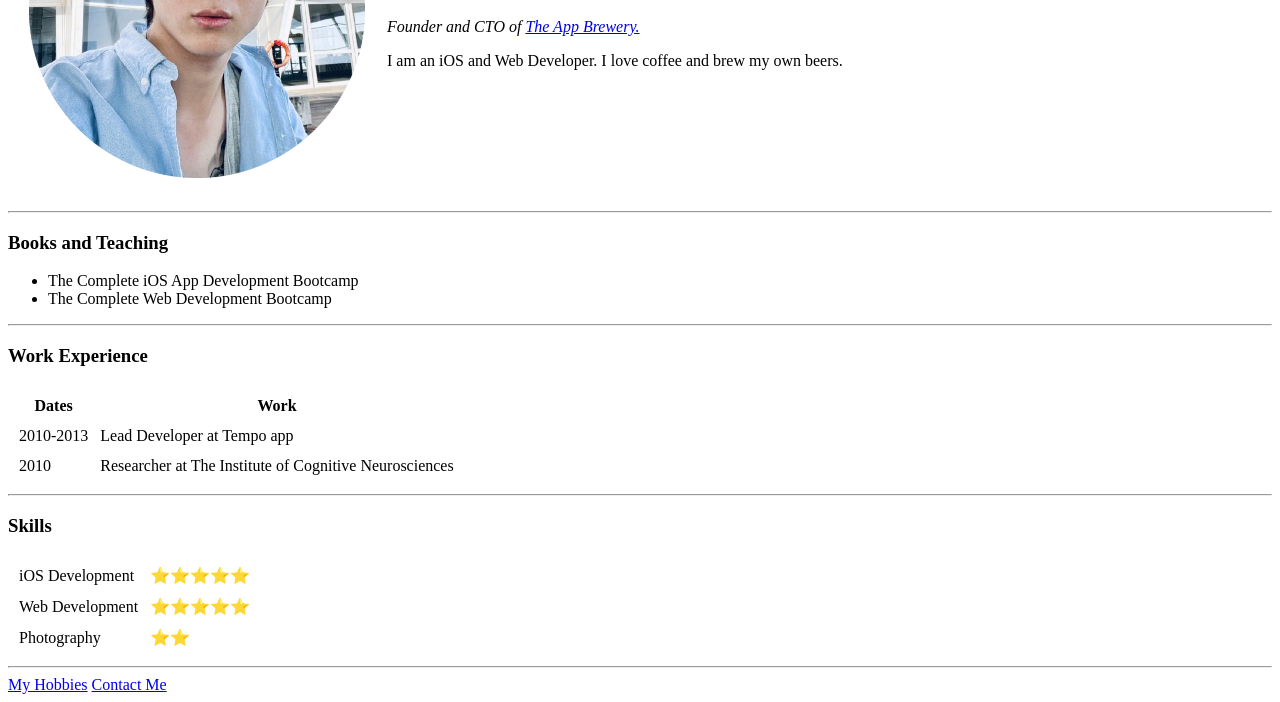
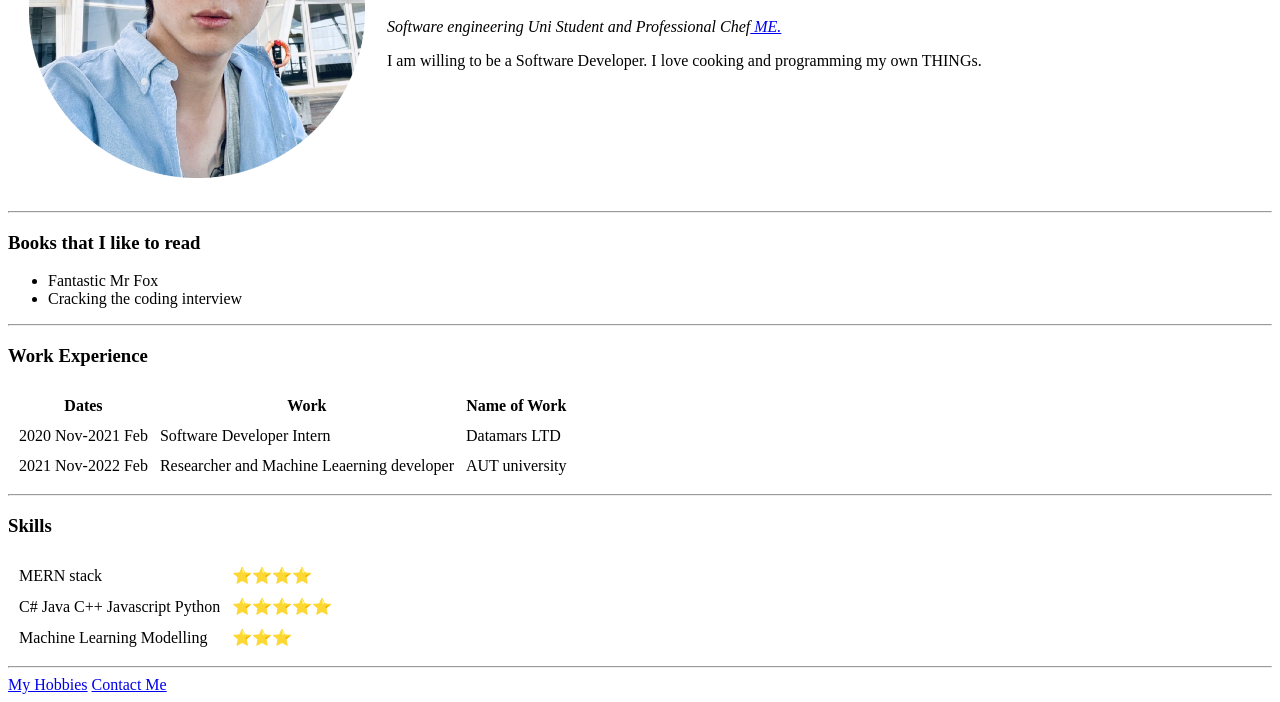
Before and after one commit to aidenkim92/cv, a plain HTML site: page index.html in a window 1280 px wide. Shown: the part 187-889 px from the top of the page. Drawn offline with Linux system fonts and the light colour scheme.

Commit message:
Updated index.html

```diff
--- a/index.html
+++ b/index.html
@@ -10,16 +10,16 @@
                 <td><img src="images/AidenKim.png" alt="Aiden profile picture"></td>
                 <td>
                     <h1>Aiden Kim</h1>
-                    <p><em>Founder and CTO of <strong></strong><a href="https://www.linkedin.com/feed/">The App Brewery.</a></strong></em></p>
-                    <p>I am an iOS and Web Developer. I love coffee and brew my own beers.</p>
+                    <p><em>Software engineering Uni Student and Professional Chef<strong></strong><a href="https://www.linkedin.com/feed/"> ME.</a></strong></em></p>
+                    <p>I am willing to be a Software Developer. I love cooking and programming my own THINGs.</p>
                 </td>
             </tr>
         </table>
         <hr>
-        <h3>Books and Teaching</h3>
+        <h3>Books that I like to read</h3>
         <ul>
-            <li>The Complete iOS App Development Bootcamp</li>
-            <li>The Complete Web Development Bootcamp</li>
+            <li>Fantastic Mr Fox</li>
+            <li>Cracking the coding interview</li>
         </ul>
         <hr>
         <h3>Work Experience</h3>
@@ -28,16 +28,19 @@
                 <tr>
                     <th>Dates</th>
                     <th>Work</th>
+                    <th>Name of Work</th>
                 </tr>
             </thead>
             <tbody>
                 <tr>
-                    <td>2010-2013</td>
-                    <td>Lead Developer at Tempo app</td>
+                    <td>2020 Nov-2021 Feb</td>
+                    <td>Software Developer Intern</td>
+                    <td>Datamars LTD</td>
                 </tr>
                 <tr>
-                    <td>2010</td>
-                    <td>Researcher at The Institute of Cognitive Neurosciences</td>
+                    <td>2021 Nov-2022 Feb</td>
+                    <td>Researcher and Machine Leaerning developer</td>
+                    <td>AUT university</td>
                 </tr>
             </tbody>
         </table>
@@ -45,16 +48,16 @@
         <h3>Skills</h3>
             <table cellspacing="10">
                 <tr>
-                    <td>iOS Development</td>
+                    <td>MERN stack</td>
+                    <td>⭐⭐⭐⭐</td>
+                </tr>
+                <tr>
+                    <td>C# Java C++ Javascript Python</td>
                     <td>⭐⭐⭐⭐⭐</td>
                 </tr>
                 <tr>
-                    <td>Web Development</td>
-                    <td>⭐⭐⭐⭐⭐</td>
-                </tr>
-                <tr>
-                    <td>Photography</td>
-                    <td>⭐⭐</td>
+                    <td>Machine Learning Modelling</td>
+                    <td>⭐⭐⭐</td>
                 </tr>
             </table>
         <hr>
```
